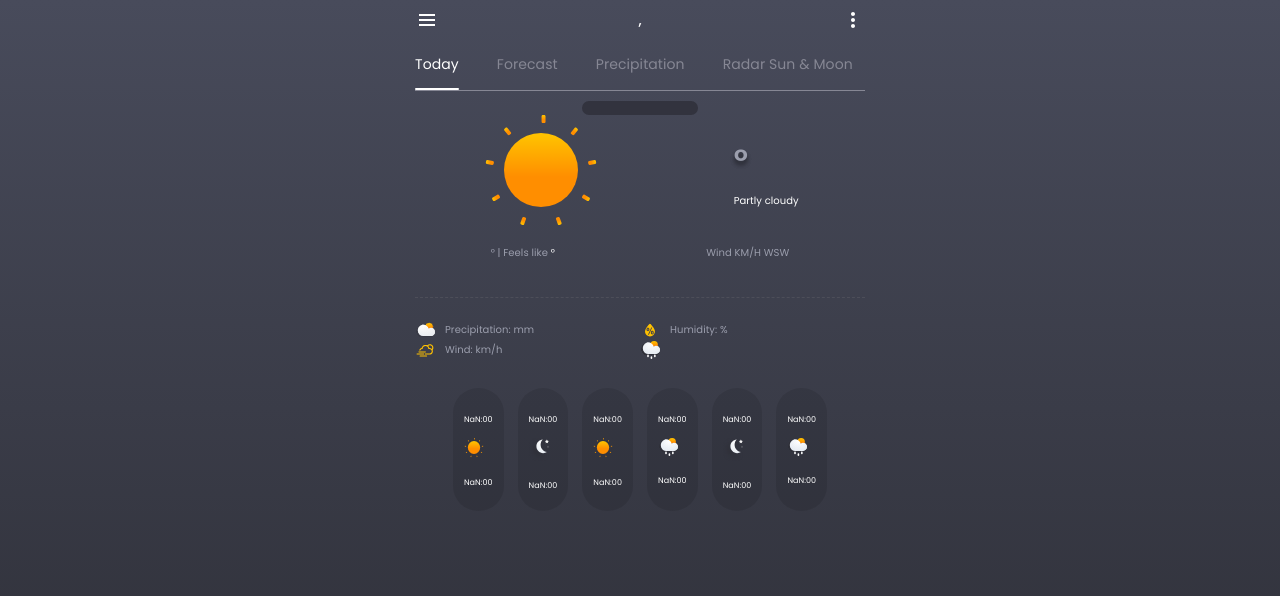
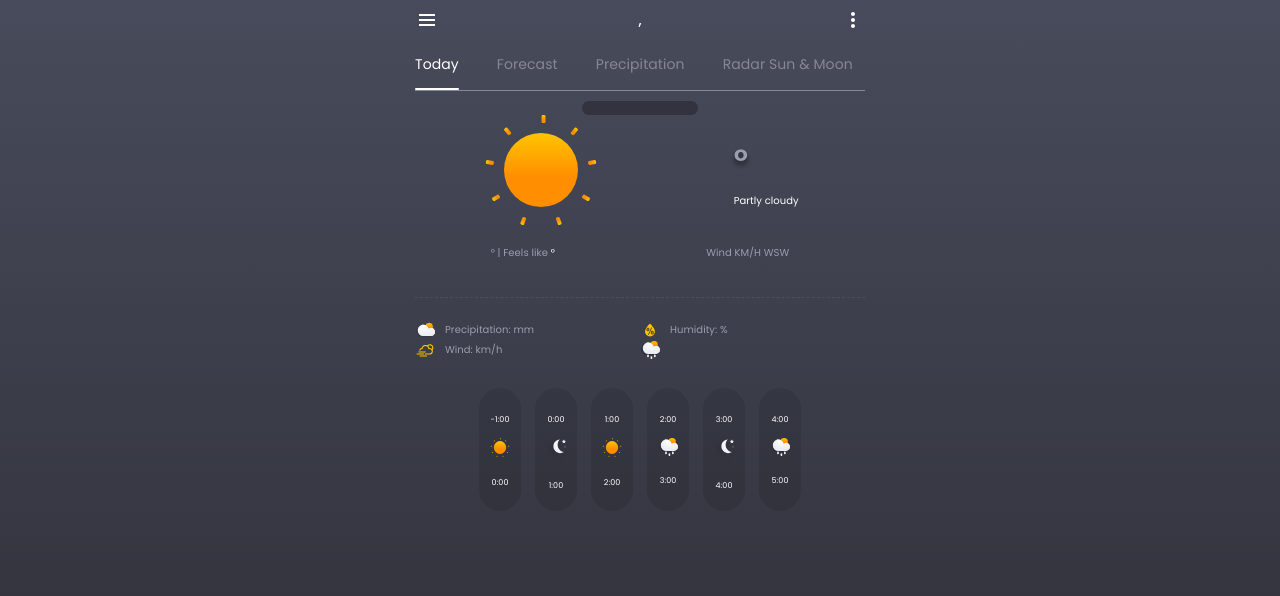
Before and after one commit to Yevhen999/weather-app, a Next.js app: page / in a window 1280 px wide. Shown: the top 596 px of the page. Built offline with nearby package versions, Linux system fonts and the light colour scheme; no server answers.

Commit message:
fix hours

```diff
--- a/components/HourlyForecast/HourlyForecast.jsx
+++ b/components/HourlyForecast/HourlyForecast.jsx
@@ -5,12 +5,9 @@ import sunny from "../../public/sunny.svg";
 import partlyRainy from "../../public/partly-rainy.svg";
 
 export const HourlyForecast = ({ weather, current, currentCondition }) => {
-  console.log("weather", weather);
   const { localtime_epoch, localtime } = weather;
 
-  const currentHour = new Date(localtime_epoch).getHours(localtime_epoch);
-
-  console.log("currentHour", currentHour);
+  const currentHour = new Date().getHours(localtime_epoch);
 
   return (
     <div className={styles.hourlyForecast}>
--- a/pages/index.jsx
+++ b/pages/index.jsx
@@ -18,7 +18,7 @@ const Home = () => {
           "https://api.weatherapi.com/v1/current.json?key=4a06b0437031495ca6b20810233107&q=chicago"
         );
         const data = await response.data;
-        console.log(data);
+
         setWeather(data.location);
         setCurrent(data.current);
         setCurrentCondition(data.current.condition);
@@ -28,9 +28,6 @@ const Home = () => {
     };
     currentWeather();
   }, []);
-  // console.log(weather);
-  // console.log(weather.location);
-  // console.log(current.text);
 
   return (
     <main>
```
